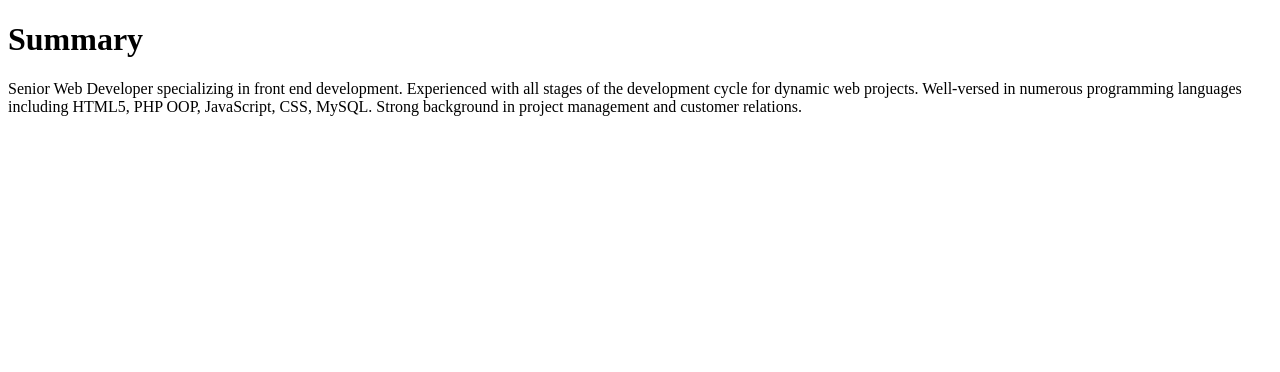
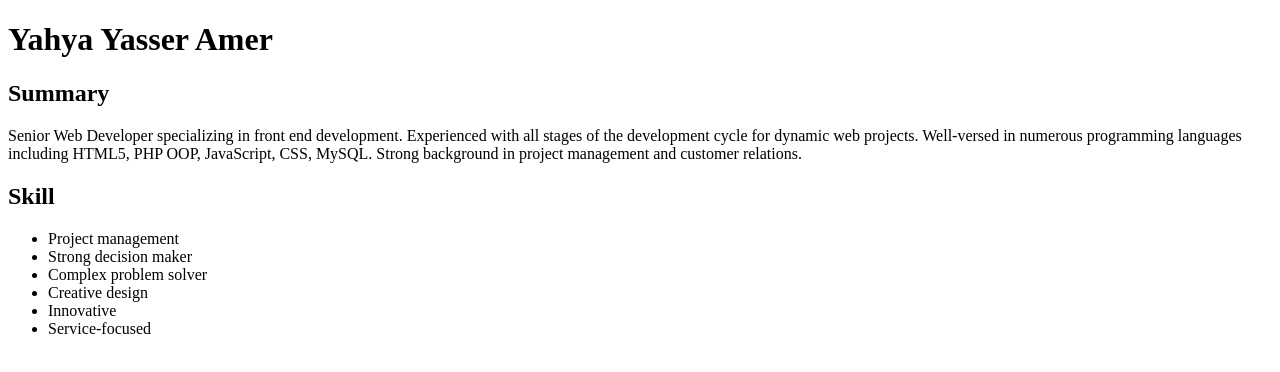
Before and after one commit to Yahya-yasser/Git-flow-, a plain HTML site: page index.html in a window 1280 px wide. Drawn offline with Linux system fonts and the light colour scheme.

Commit message:
CV Skill (Dev)

```diff
--- a/index.html
+++ b/index.html
@@ -7,10 +7,20 @@
 </head>
 <body>
   <div>
-    <h1>Summary</h1>
+    <h1>Yahya Yasser Amer</h1>
+    <h2>Summary</h2>
     <p>
       Senior Web Developer specializing in front end development. Experienced with all stages of the development cycle for dynamic web projects. Well-versed in numerous programming languages including HTML5, PHP OOP, JavaScript, CSS, MySQL. Strong background in project management and customer relations.
     </p>
+    <h2>Skill</h2>
+    <ul>
+      <li>Project management</li>
+      <li>Strong decision maker</li>
+      <li>Complex problem solver</li>
+      <li>Creative design</li>
+      <li>Innovative</li>
+      <li>Service-focused</li>
+  </ul>
   </div>
 </body>
 </html>
```
